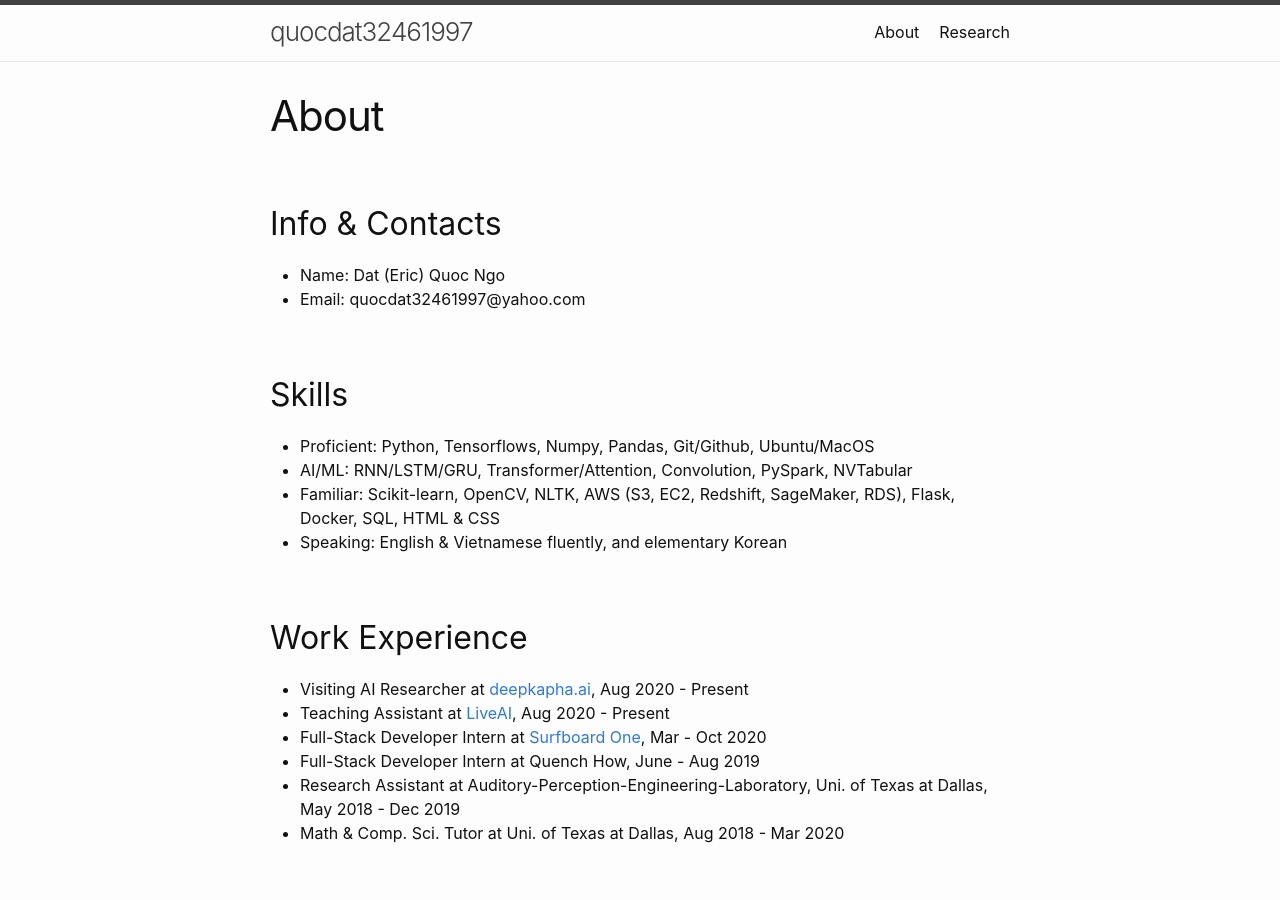
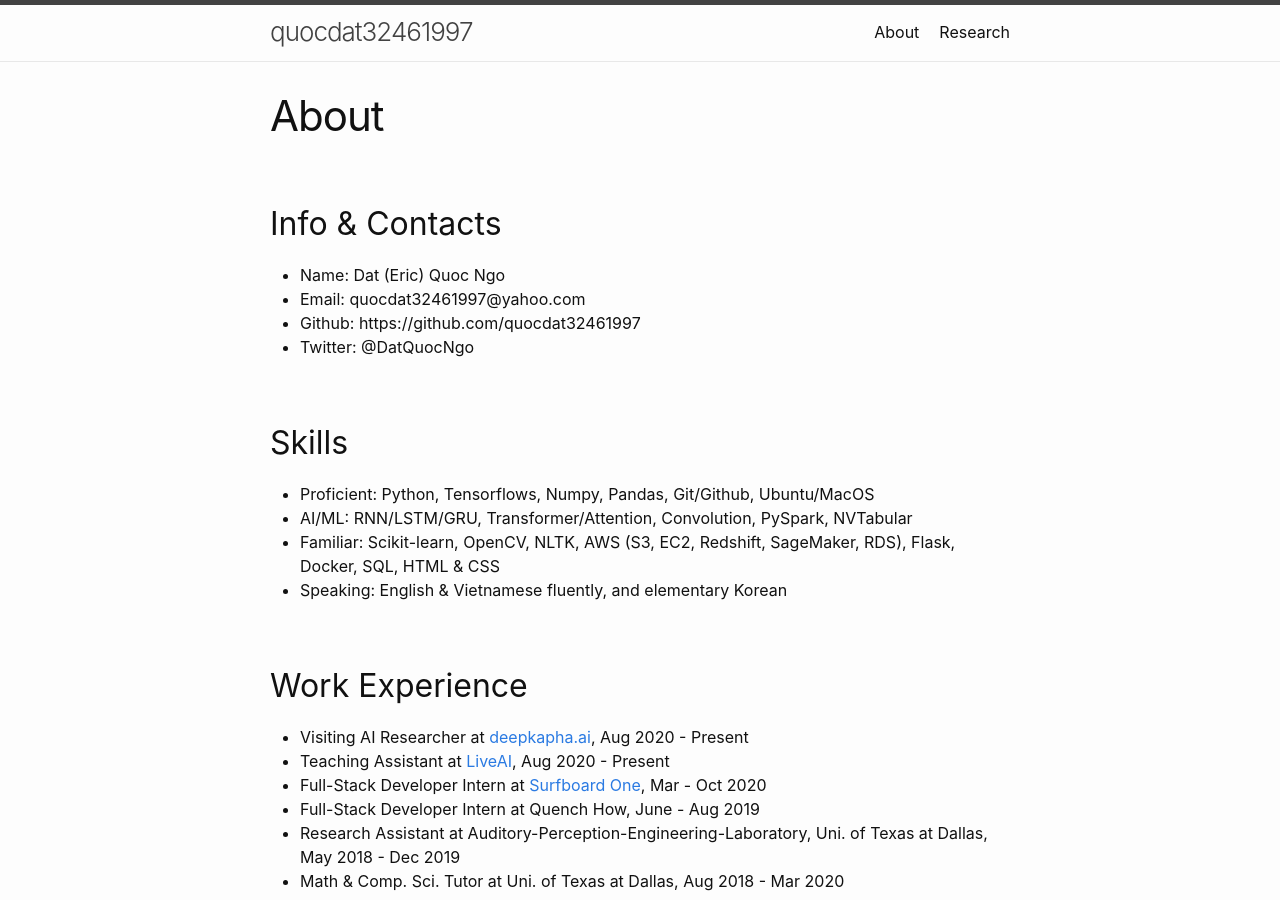
Before and after one commit to quocdat32461997/quocdat32461997.github.io, a Jekyll site: the page built from about.md, in a window 1280 px wide and 900 px high. Built offline with Jekyll 4.4.1, drawn with Linux system fonts in a browser that asks for light colours.

Commit message:
Update about.md

```diff
--- a/about.md
+++ b/about.md
@@ -7,6 +7,8 @@ permalink: /about/
 ## Info & Contacts
 * Name: Dat (Eric) Quoc Ngo
 * Email: quocdat32461997@yahoo.com
+* Github: https://github.com/quocdat32461997
+* Twitter: @DatQuocNgo
 
 ## Skills
 * Proficient: 	Python, Tensorflows, Numpy, Pandas, Git/Github, Ubuntu/MacOS
```
